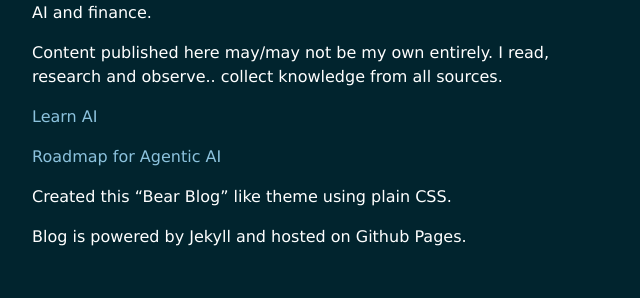
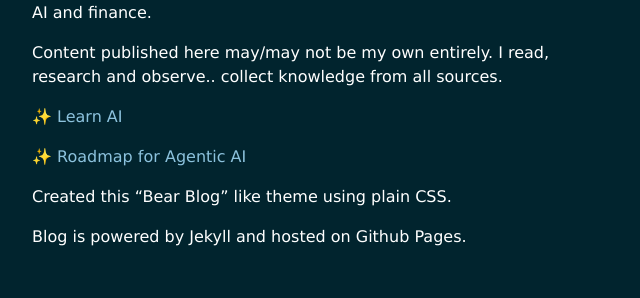
Before and after one commit to agentloopfyi/agentloopfyi.github.io, a Jekyll site: the page built from index.markdown, in a window 1280 px wide. Shown: the part 284-582 px from the top of the page, without its empty margins (316-956 px from the left). Built offline with Jekyll 4.4.1, drawn with Linux system fonts in a browser that asks for light colours.

```diff
--- a/index.markdown
+++ b/index.markdown
@@ -12,9 +12,9 @@ Here I write my opinionated views on things I am interested in — Mostly AI and
 
 Content published here may/may not be my own entirely. I read, research and observe.. collect knowledge from all sources.
 
-[Learn AI](/learn-ai)
+✨ [Learn AI](/learn-ai)
 
-[Roadmap for Agentic AI](/agentic-ai)
+✨ [Roadmap for Agentic AI](/agentic-ai)
 
 Created this "Bear Blog" like theme using plain CSS.
 
```
